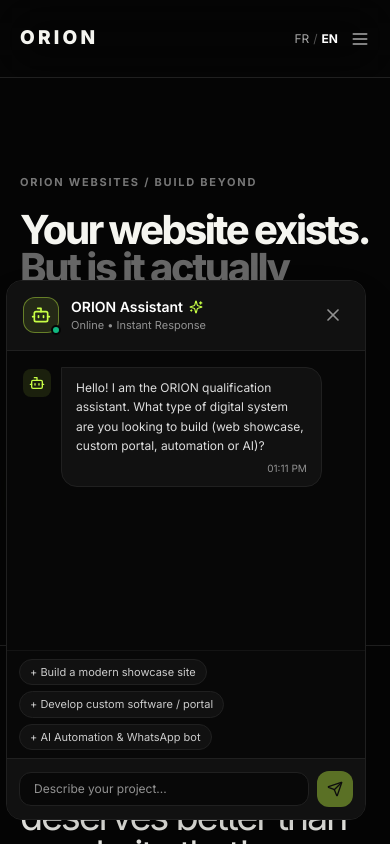
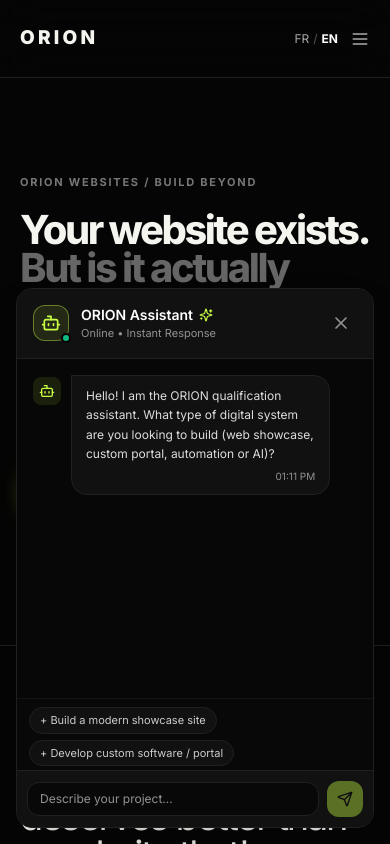
Before and after one commit to bk2024b/Orion, a Next.js app: page /en/websites in a window 390 px wide. Both pictures are taken after a click on the button "Ouvrir le chat de qualification IA". Shown: the top 844 px of the page. Built offline with nearby package versions, Linux system fonts and the light colour scheme.

Commit message:
fix: make floating chat responsive on mobile

```diff
--- a/src/components/chat/FloatingChatWidget.tsx
+++ b/src/components/chat/FloatingChatWidget.tsx
@@ -135,7 +135,7 @@
   const quickPrompts = [t("quick1"), t("quick2"), t("quick3")];
 
   return (
-    <div className="fixed bottom-6 right-6 z-50">
+    <div className="fixed inset-x-4 bottom-4 z-50 flex justify-end sm:inset-x-auto sm:bottom-6 sm:right-6">
       {/* Floating Toggle Button */}
       {!isOpen && (
         <button
@@ -153,7 +153,7 @@
 
       {/* Chat Window */}
       {isOpen && (
-        <div className="flex h-[540px] max-h-[85vh] w-[360px] flex-col overflow-hidden rounded-2xl border border-line bg-[#0b0b0b] shadow-2xl sm:w-[400px]">
+        <div className="flex h-[min(540px,calc(100dvh-2rem))] max-h-[calc(100dvh-2rem)] w-full max-w-[400px] min-w-0 flex-col overflow-hidden rounded-2xl border border-line bg-[#0b0b0b] shadow-2xl sm:h-[540px] sm:w-[400px]">
           {/* Header */}
           <div className="flex items-center justify-between border-b border-line bg-surface-2 p-4">
             <div className="flex items-center gap-3">
@@ -236,13 +236,13 @@
 
           {/* Quick Prompts */}
           {messages.length <= 2 && (
-            <div className="flex flex-wrap gap-1.5 border-t border-line/50 bg-[#080808] px-3 py-2">
+            <div className="flex max-h-[72px] flex-wrap gap-1.5 overflow-y-auto border-t border-line/50 bg-[#080808] px-3 py-2 sm:max-h-none">
               {quickPrompts.map((prompt, idx) => (
                 <button
                   key={idx}
                   type="button"
                   onClick={() => handleSend(prompt)}
-                  className="max-w-full truncate rounded-full border border-line bg-surface-2 px-2.5 py-1 text-left text-[11px] text-[#ccc] transition-all hover:border-lime/40 hover:text-white"
+                  className="max-w-full truncate rounded-full border border-line bg-surface-2 px-2.5 py-1 text-left text-[11px] text-[#ccc] transition-all hover:border-lime/40 hover:text-white sm:max-w-[46%]"
                 >
                   + {prompt}
                 </button>
@@ -256,14 +256,14 @@
               e.preventDefault();
               handleSend();
             }}
-            className="flex items-center gap-2 border-t border-line bg-surface-2 p-3"
+            className="flex items-center gap-2 border-t border-line bg-surface-2 p-2.5 sm:p-3"
           >
             <input
               type="text"
               value={input}
               onChange={(e) => setInput(e.target.value)}
               placeholder={t("inputPlaceholder")}
-              className="flex-1 rounded-xl border border-line bg-[#080808] px-3.5 py-2 text-xs text-white placeholder-muted focus:border-lime focus:outline-none sm:text-sm"
+              className="min-w-0 flex-1 rounded-xl border border-line bg-[#080808] px-3 py-2 text-xs text-white placeholder-muted focus:border-lime focus:outline-none sm:px-3.5 sm:text-sm"
             />
             <button
               type="submit"
```
